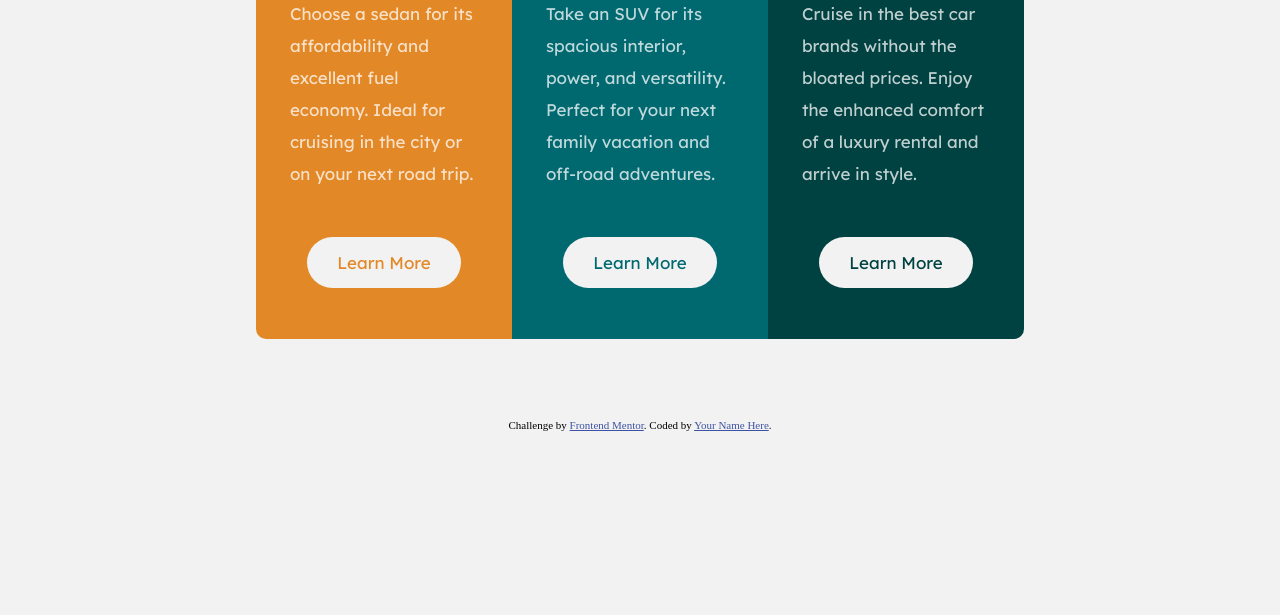
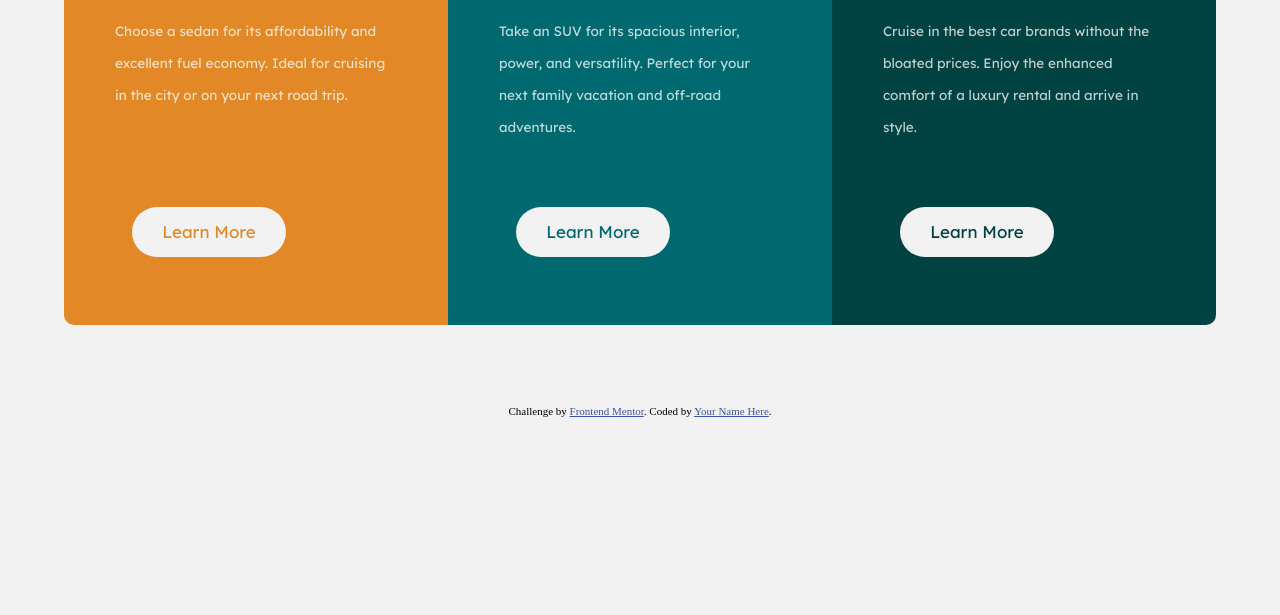
Before and after one commit to Pietrelll/3-column-preview-card-component, a plain HTML site: page index.html in a window 1280 px wide. Shown: the part 265-880 px from the top of the page. Drawn offline with Linux system fonts and the light colour scheme.

Commit message:
minor fixes in semantics and padding and font size

```diff
--- a/index.html
+++ b/index.html
@@ -47,13 +47,12 @@
           <a href="#" class="learn-more-btn luxury-btn">Learn More</a>
         </section>
       </div>
+      <div class="attribution">
+        Challenge by
+        <a href="https://www.frontendmentor.io?ref=challenge" target="_blank"
+          >Frontend Mentor</a
+        >. Coded by <a href="#">Your Name Here</a>.
+      </div>
     </main>
-
-    <div class="attribution">
-      Challenge by
-      <a href="https://www.frontendmentor.io?ref=challenge" target="_blank"
-        >Frontend Mentor</a
-      >. Coded by <a href="#">Your Name Here</a>.
-    </div>
   </body>
 </html>
--- a/styles/style.css
+++ b/styles/style.css
@@ -20,7 +20,7 @@ body {
 .card__section {
   font-family: var(--text-font-family);
   font-size: var(--font-size);
-  padding: 2em;
+  padding: 3em;
 }
 
 .card__section__h2 {
@@ -32,8 +32,9 @@ body {
 
 .card__section__p {
   color: var(--paragraphs-color);
+  font-size: 0.8em;
+  line-height: 2rem;
   margin-bottom: 2em;
-  line-height: 2rem;
 }
 
 .sedans {
@@ -94,7 +95,7 @@ body {
   }
 }
 
-@media (min-width: 1200px) {
+@media (min-width: 1300px) {
   .card {
     max-width: 60%;
   }
```
